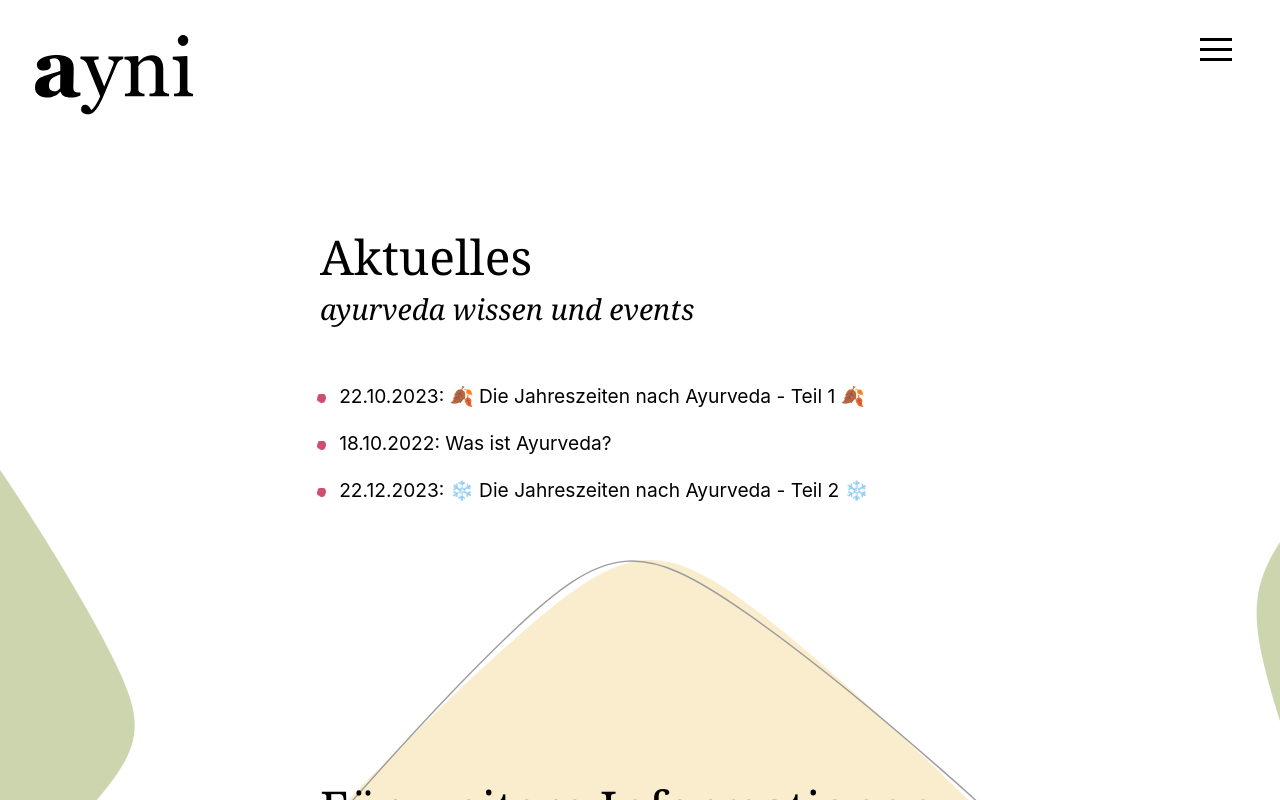
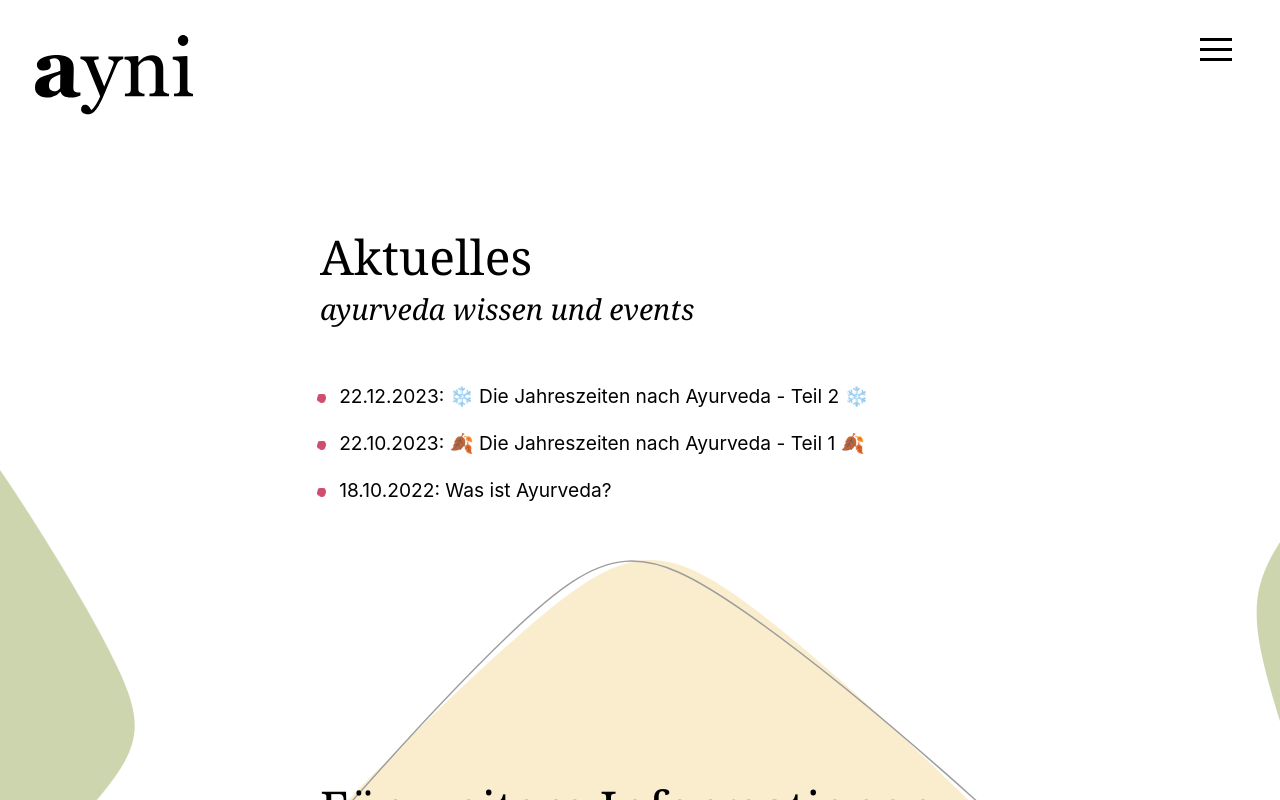
Before and after one commit to ddresch/ayni.ch, a Next.js app: page /aktuelles in a window 1280 px wide. Shown: the top 800 px of the page. Built offline with nearby package versions, Linux system fonts and the light colour scheme.

Commit message:
Sort list of blog posts by publishedAt date

```diff
--- a/pages/aktuelles/index.jsx
+++ b/pages/aktuelles/index.jsx
@@ -18,6 +18,13 @@ export default function Page({blogs}) {
     return <span>{formattedDate}</span>
   }
 
+  // Sort blogs by publishedAt in descending order (newest first)
+  const sortedBlogs = blogs.sort((a, b) => {
+    const dateA = new Date(a.publishedAt);
+    const dateB = new Date(b.publishedAt);
+    return dateB - dateA; // For ascending order, use dateA - dateB
+  });
+
   return (<>
         <Head>
             <title>Aktuelles</title>
@@ -29,7 +36,7 @@ export default function Page({blogs}) {
                 <div className='spacer-top'></div>
                 <Headline line1="Aktuelles" line2="ayurveda wissen und events" sublevel={false} />
                 <ul>
-                {blogs.map(blog => (
+                {sortedBlogs.map(blog => (
                     <li key={blog.slug}>
                     <Link href={`/aktuelles/${blog.slug}`}>
                       <DateFormatter dateString={blog.publishedAt} />: {blog.title}
```
